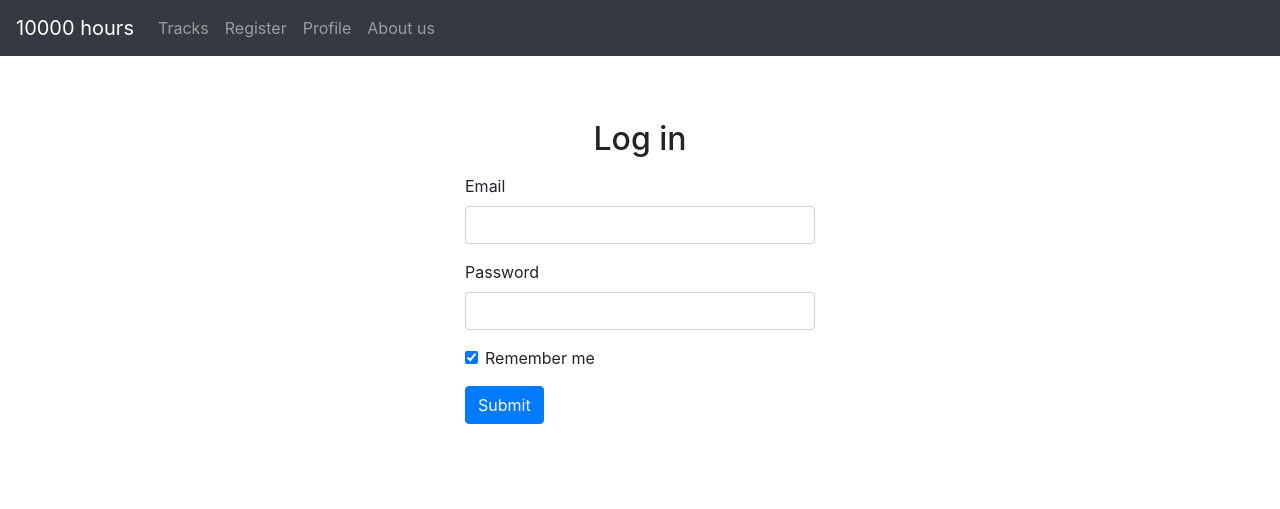
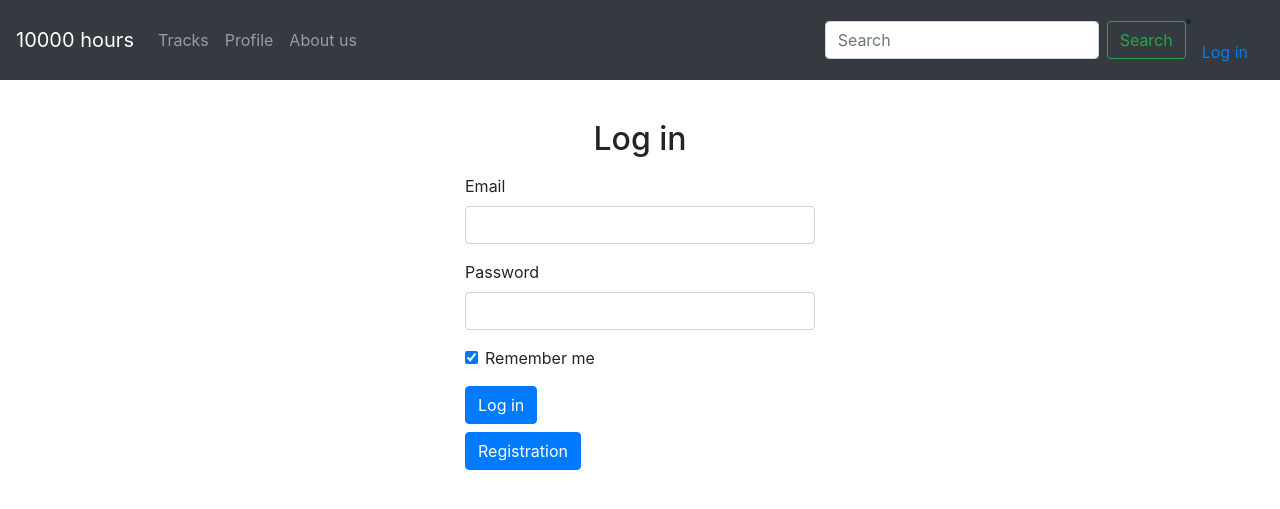
Before and after one commit to xkxixnxgx/spent_time, a Flask app: page /user/login in a window 1280 px wide. Shown: the top 509 px of the page. Run offline with Flask 2, Linux system fonts and the light colour scheme; some libraries are stand-ins or nearby versions.

Commit message:
Исправлены ошибка navbar в ссылке на форму регистрации. Исправлена ошибка миграции, когда происходило удаление таблицы traks. Переделана логика входа пользователя, добавлена кнопка регистрации в форме входа вместо отдельной кнопки в navbar.

```diff
--- a/webapp/templates/includes/_navbar.html
+++ b/webapp/templates/includes/_navbar.html
@@ -10,14 +10,22 @@
           <a class="nav-link" href="/tracks">Tracks</a>
         </li>
         <li class="nav-item">
-          <a class="nav-link" href="user/register">Register</a>
-        </li>
-        <li class="nav-item">
-          <a class="nav-link" href="user/profile">Profile</a>
+          <a class="nav-link" href="/user/profile">Profile</a>
         </li>
         <li class="nav-item">
             <a class="nav-link" href="/about">About us</a>
         </li>
       </ul>
+      <form class="form-inline my-2 my-lg-0">
+          <input class="form-control mr-sm-2" type="search" placeholder="Search" aria-label="Search">
+          <button class="btn btn-outline-success my-2 my-sm-0" type="submit">Search</button>
+      </form>
+      <li class="nav-item">
+        {% if current_user.is_authenticated %}
+          <a class="nav-link" href="{{ url_for('user.logout') }}">Log out</a>
+        {% else %}
+          <a class="nav-link" href="{{ url_for('user.login') }}">Log in</a>
+        {% endif %}
+      </li>
     </div>
 </nav>
--- a/webapp/templates/user/login.html
+++ b/webapp/templates/user/login.html
@@ -32,7 +32,19 @@
             </div>
             <div class="col">
             </div>
-        </div>
+            </div>
+            <div class="row">
+                <h1> </h1>
+            </div>
+            <div class="row">
+            <div class="col">
+            </div>
+            <div class="col">
+            <a class="btn btn-primary" href="{{ url_for('user.register') }}" role="button">Registration</a>
+            </div>
+            <div class="col">
+            </div>
+            </div>
     </div>
 </form>
 
--- a/webapp/tracks/views.py
+++ b/webapp/tracks/views.py
@@ -1,5 +1,9 @@
 from flask import Blueprint, render_template
 from webapp.tracks.forms import TrackForm
+
+# в данном случае необходимо импортировать модель Track, т.к. при миграции базы данных
+# migrate смотрит на подключенные blueprints, т.е. по факту на файлы views и импортирует модели для миграции
+from webapp.tracks.models import Track
 
 blueprint = Blueprint('tracks', __name__)
 
--- a/webapp/user/forms.py
+++ b/webapp/user/forms.py
@@ -9,11 +9,18 @@ class StartForm(FlaskForm):
 
 
 class RegisterForm(FlaskForm):
-    username = StringField('Name', validators={DataRequired(), Length(min=1, max=50)}, render_kw={"class": "form-control"})
-    user_email = StringField('Email', validators=[DataRequired(), Length(min=6, max=50), Email()], render_kw={"class": "form-control"})
-    user_password = PasswordField('Password', validators=[DataRequired(), EqualTo('confirm', message='Passwords do not match')], render_kw={"class": "form-control"})
-    confirm = PasswordField('Confirm Password', render_kw={"class": "form-control"})
-    submit = SubmitField('Create account', render_kw={"class": "btn btn-primary"})
+    username = StringField('Name',
+                           validators=[DataRequired(), Length(min=1, max=30)],
+                           render_kw={"class": "form-control"})
+    user_email = StringField('Email',
+                             validators=[DataRequired(), Length(min=6, max=50), Email()],
+                             render_kw={"class": "form-control"})
+    user_password = PasswordField('Password', validators=[DataRequired()], render_kw={"class": "form-control"})
+    confirm = PasswordField('Confirm Password',
+                            validators=[DataRequired(), EqualTo('user_password', message='Passwords do not match')],
+                            render_kw={"class": "form-control"})
+    submit = SubmitField('Create account',
+                         render_kw={"class": "btn btn-primary"})
 
 
 class LoginForm(FlaskForm):
@@ -22,7 +29,7 @@ class LoginForm(FlaskForm):
     user_email = StringField('Email', validators=[DataRequired()], render_kw={"class": "form-control"})
     user_password = PasswordField('Password', validators=[DataRequired()], render_kw={"class": "form-control"})
     remember_me = BooleanField('Remember me', default=True, render_kw={"class": "form-check-input"})
-    submit = SubmitField('Submit', render_kw={"class": "btn btn-primary"})
+    submit = SubmitField('Log in', render_kw={"class": "btn btn-primary"})
 
 
 class AdminForm(FlaskForm):
@@ -30,9 +37,15 @@ class AdminForm(FlaskForm):
 
 
 class ProfileForm(FlaskForm):
-    username = StringField('Name', validators=[DataRequired(), Length(min=1, max=50)], render_kw={"class": "form-control"})
-    user_email = StringField('Email', validators=[DataRequired(), Length(min=6, max=50), Email()], render_kw={"class": "form-control"})
-    user_password = PasswordField('Password', validators=[DataRequired(), EqualTo('confirm', message='Passwords do not match')], render_kw={"class": "form-control"})
-    date_reg = StringField('Name', validators=[DataRequired(), Length(min=1, max=50)], render_kw={"class": "form-control"})
-    picture_user = StringField('Name', validators=[DataRequired(), Length(min=1, max=50)], render_kw={"class": "form-control"})
+    username = StringField('Name', validators=[DataRequired(), Length(min=1, max=50)],
+                           render_kw={"class": "form-control"})
+    user_email = StringField('Email', validators=[DataRequired(), Length(min=6, max=50), Email()],
+                             render_kw={"class": "form-control"})
+    user_password = PasswordField('Password',
+                                  validators=[DataRequired(), EqualTo('confirm', message='Passwords do not match')],
+                                  render_kw={"class": "form-control"})
+    date_reg = StringField('Name', validators=[DataRequired(), Length(min=1, max=50)],
+                           render_kw={"class": "form-control"})
+    picture_user = StringField('Name', validators=[DataRequired(), Length(min=1, max=50)],
+                               render_kw={"class": "form-control"})
     submit = SubmitField('Update account', render_kw={"class": "btn btn-primary"})
--- a/webapp/user/views.py
+++ b/webapp/user/views.py
@@ -33,7 +33,7 @@ def process_reg():
         date_now = datetime.now()
         date_reg = date_now.strftime('%d.%m.%Y')
         new_user = User(user_email=form.user_email.data, user_password=form.user_password.data, role='user', date_reg=date_reg)
-        new_user.set_password(form.user_password)
+        new_user.set_password(form.user_password.data)
         db.session.add(new_user)
         db.session.commit()
         flash('You have successfully registered.')
```
Also changed, not shown: migrations/versions/5e98efd21b0b_миграция_базы_данных.py (added, +34 -0 lines).
